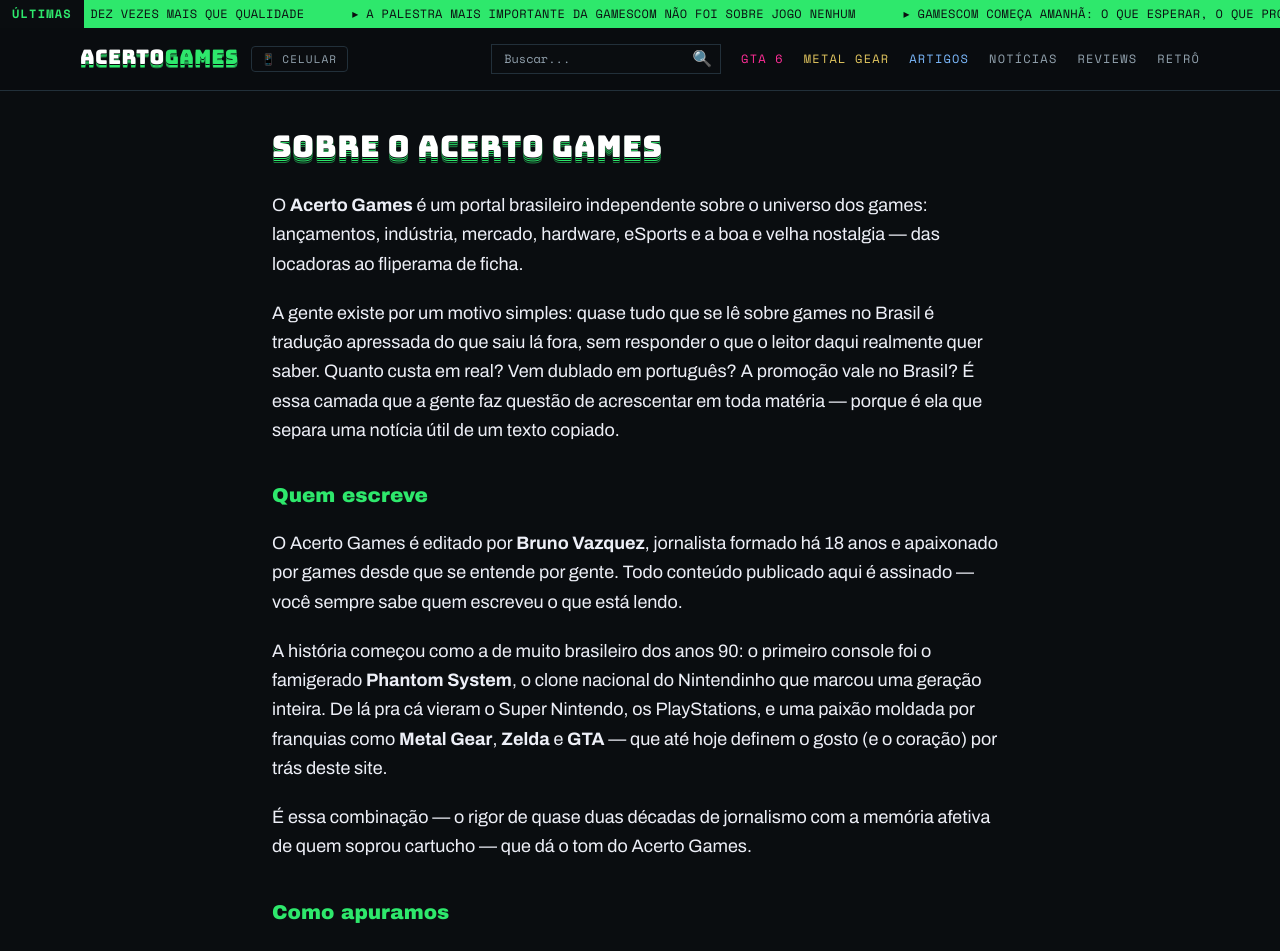
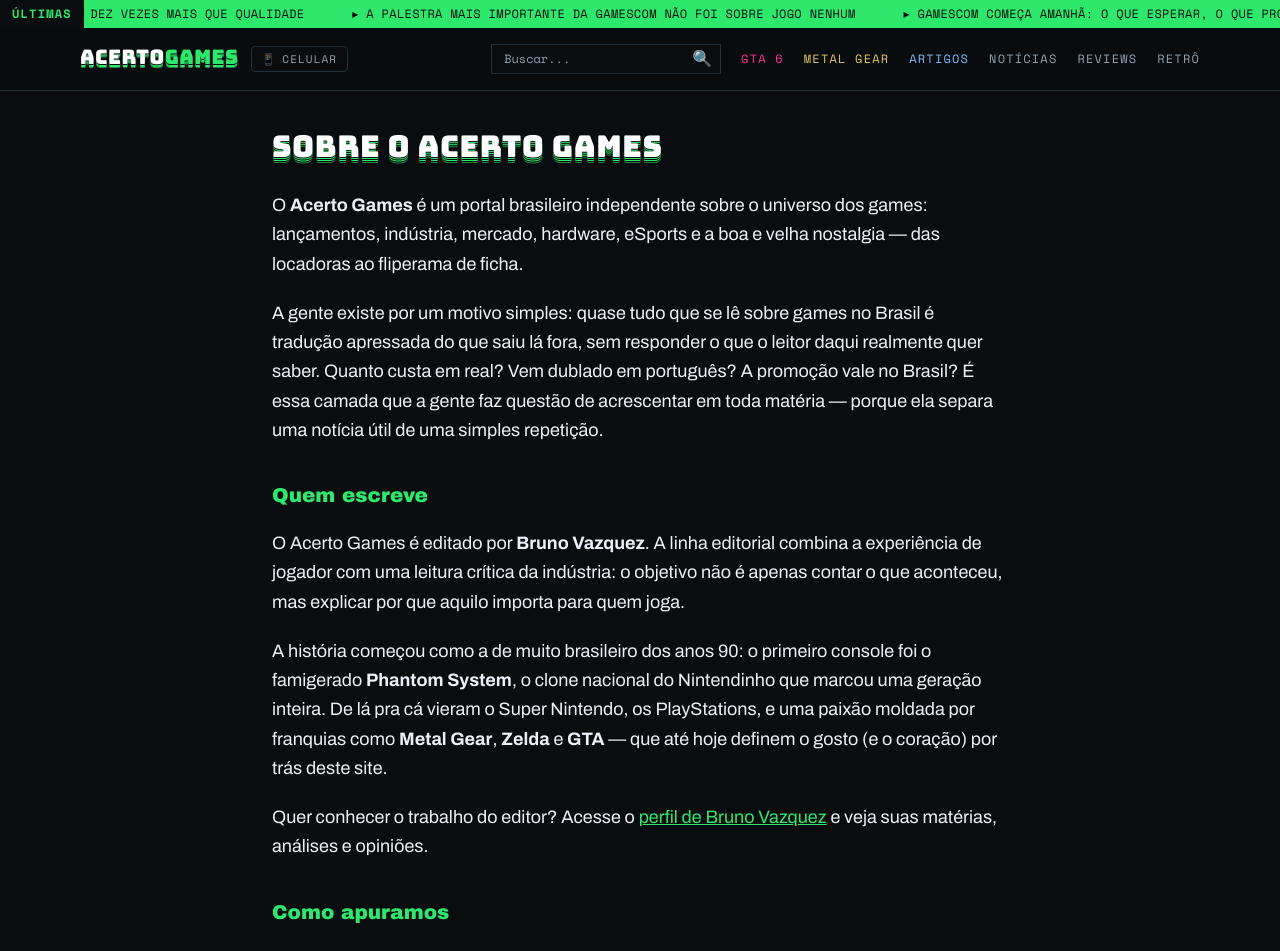
Before and after one commit to brunofvprieto/acerto-games, a Next.js app: page /sobre in a window 1280 px wide. Shown: the top 951 px of the page. Built offline with nearby package versions, Linux system fonts and the light colour scheme.

Commit message:
fix: reforçar transparência da autoria e remover credencial não verificada

```diff
--- a/app/sobre/page.js
+++ b/app/sobre/page.js
@@ -22,14 +22,15 @@
           é tradução apressada do que saiu lá fora, sem responder o que o leitor daqui
           realmente quer saber. Quanto custa em real? Vem dublado em português? A promoção
           vale no Brasil? É essa camada que a gente faz questão de acrescentar em toda
-          matéria — porque é ela que separa uma notícia útil de um texto copiado.
+          matéria — porque ela separa uma notícia útil de uma simples repetição.
         </p>
 
         <h2 className="font-display text-xl text-arcade pt-4">Quem escreve</h2>
         <p>
-          O Acerto Games é editado por <strong>Bruno Vazquez</strong>, jornalista formado
-          há 18 anos e apaixonado por games desde que se entende por gente. Todo conteúdo
-          publicado aqui é assinado — você sempre sabe quem escreveu o que está lendo.
+          O Acerto Games é editado por <strong>Bruno Vazquez</strong>. A linha editorial
+          combina a experiência de jogador com uma leitura crítica da indústria: o objetivo
+          não é apenas contar o que aconteceu, mas explicar por que aquilo importa para quem
+          joga.
         </p>
         <p>
           A história começou como a de muito brasileiro dos anos 90: o primeiro console
@@ -40,8 +41,7 @@
           coração) por trás deste site.
         </p>
         <p>
-          É essa combinação — o rigor de quase duas décadas de jornalismo com a memória
-          afetiva de quem soprou cartucho — que dá o tom do Acerto Games.
+          Quer conhecer o trabalho do editor? Acesse o <Link href="/autor/bruno-vazquez" className="text-arcade underline">perfil de Bruno Vazquez</Link> e veja suas matérias, análises e opiniões.
         </p>
 
         <h2 className="font-display text-xl text-arcade pt-4">Como apuramos</h2>
```
